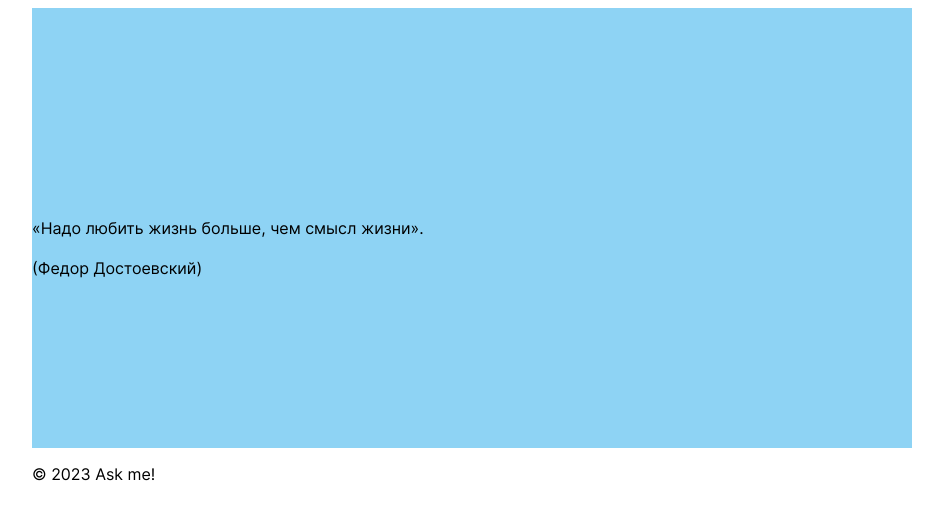
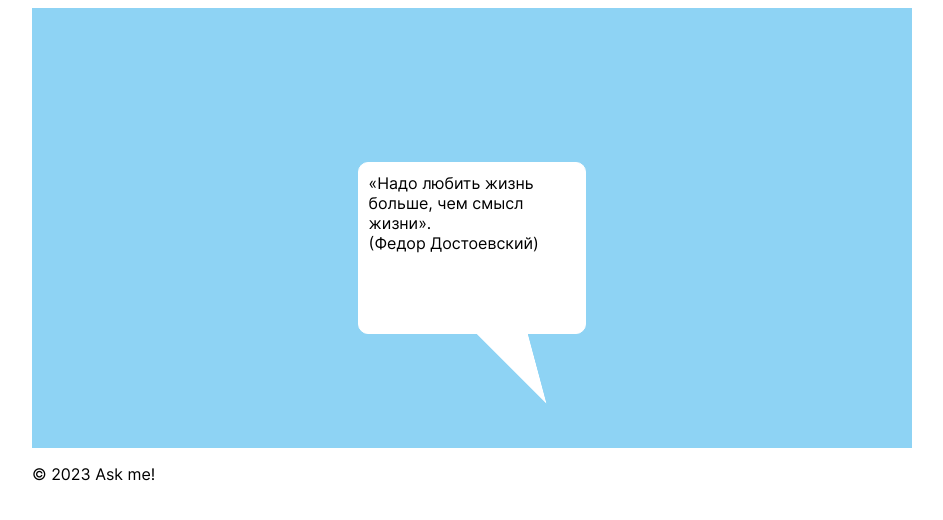
Before and after one commit to sumbarbarrian/wisdom, a website: page src/pages/quote.html in a window 1280 px wide. Shown: the whole page, without its empty margins (168-1111 px from the left). Drawn offline with Linux system fonts and the light colour scheme.

Commit message:
Сделан контейнер для цитаты, в виде балуна.

```diff
--- a/src/blocks/quote/quote.css
+++ b/src/blocks/quote/quote.css
@@ -4,16 +4,44 @@
     padding-top: 40px;
     display: flex;
     flex-direction: row;
-    align-items: center;
     background-size: contain;
     width: auto;
     height: 400px;
     position: relative;
+    display: flex;
+    align-items: center;
+    justify-content: center;
 }
 
 .quote__rectangle {
-    background: url('../../assets/images/rectangle.png') center center no-repeat;
+    min-height: 150px;
+    max-width: 50%;
     z-index: 2;
+    border: 1px solid white;
+    border-radius: 10px;
+    padding: 10px;
+    background: white;
+}
+
+.quote__appendix {
+    border: 1px solid white;
+    padding: 10px;
+    background: white;
+    position: absolute;
+    bottom: 50px;
+    width: 100px;
+    height: 100px;
+
+    transform: rotate(45deg) skewX(60deg);
+    clip-path: polygon(0 100%, 100% 100%,100% 0);
+}
+
+.quote__wrapper {
+    position: relative;
+    display: flex;
+    align-items: center;
+    justify-content: center;
+    padding: 20px;
 }
 
 .quote__text {
--- a/src/pages/quote.html
+++ b/src/pages/quote.html
@@ -20,12 +20,12 @@
 
     <!--  quote  -->
     <section class="quote">
-      <div class="quote__rectangle"
-           id="quote_container">
-        <p class="quote__text"></p>
+      <div class="quote__wrapper">
+        <div class="quote__rectangle"
+             id="quote_container">
+        </div>
+        <div class="quote__appendix">
       </div>
-
-
     </section>
 
 
--- a/src/pages/quote.js
+++ b/src/pages/quote.js
@@ -1,17 +1,14 @@
 const citation = [
     '«Надо любить жизнь больше, чем смысл жизни».\n' +
-    '\n' +
     '(Федор Достоевский)',
 
     '«Настоящая ответственность бывает только личной».\n' +
-    '\n' +
     '(Фазиль Искандер)',
 
     '«Все счастливые семьи счастливы одинаково, каждая несчастливая семья несчастлива по-своему».\n' +
-    '\n' +
     '(«Анна Каренина», Лев Толстой)',
 
-    '«Счастлив тот, кто считает себя счастливым». ' +
+    '«Счастлив тот, кто считает себя счастливым». \n' +
     '(Генри Филдинг)'
 ]
 
```
